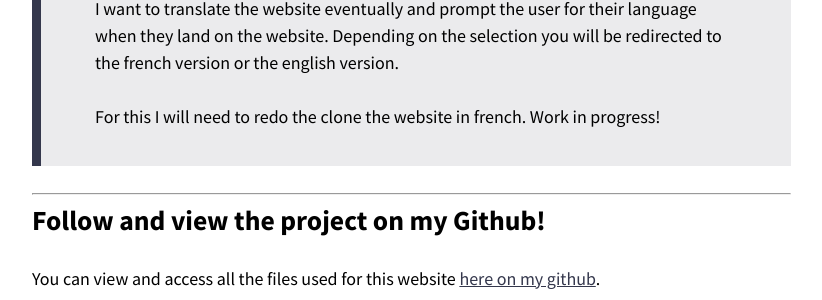
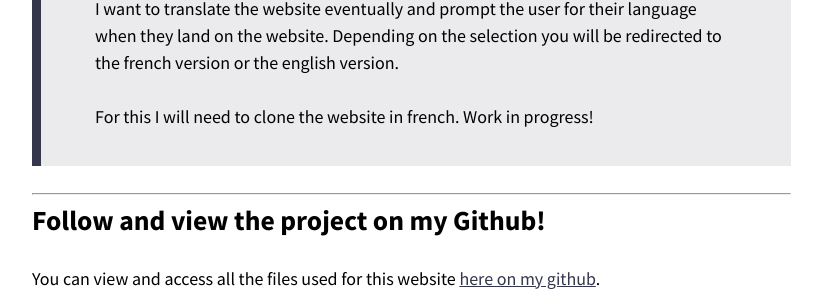
Before and after one commit to ChrisFiola/chrisfiola.github.io, a Jekyll site: the page built from _wip/new-website.md, in a window 1280 px wide and 900 px high, scrolled down 2371 px. Shown: the part 155-455 px from the top of the window, without its empty margins (343-1165 px from the left). Built offline with Jekyll 4.4.1, drawn with Linux system fonts in a browser that asks for light colours; nearby versions of some CDN libraries; comment, search, counter and statistics services are not loaded.

Commit message:
Update new-website.md

```diff
--- a/_wip/new-website.md
+++ b/_wip/new-website.md
@@ -47,7 +47,7 @@ As of April 29th 2022,  I am mostly working on adding more content to this websi
 >#### - Adding a french option
 > I want to translate the website eventually and prompt the user for their language when they land on the website. Depending on the selection you will be redirected to the french version or the english version.
 >
-> For this I will need to redo the clone the website in french. Work in progress!
+> For this I will need to clone the website in french. Work in progress!
 
 ---------------------------------------------------
 
```
